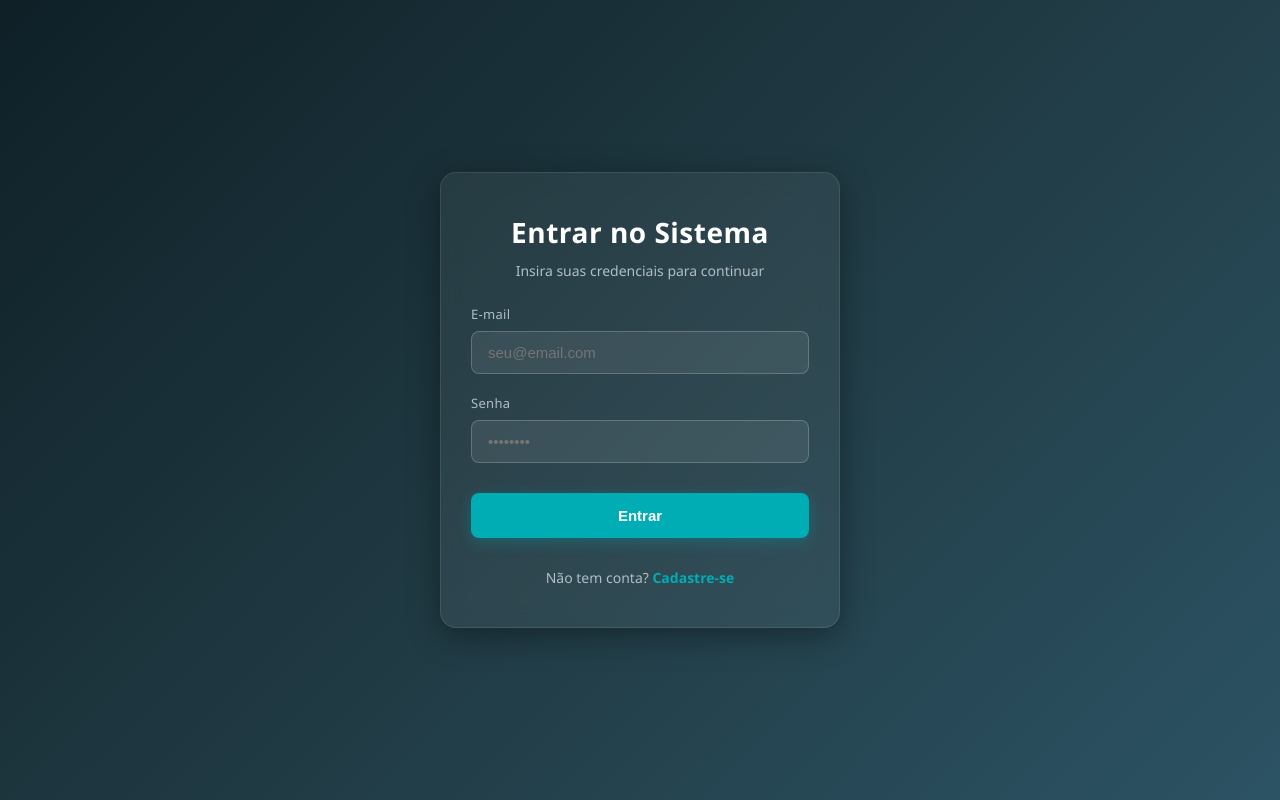
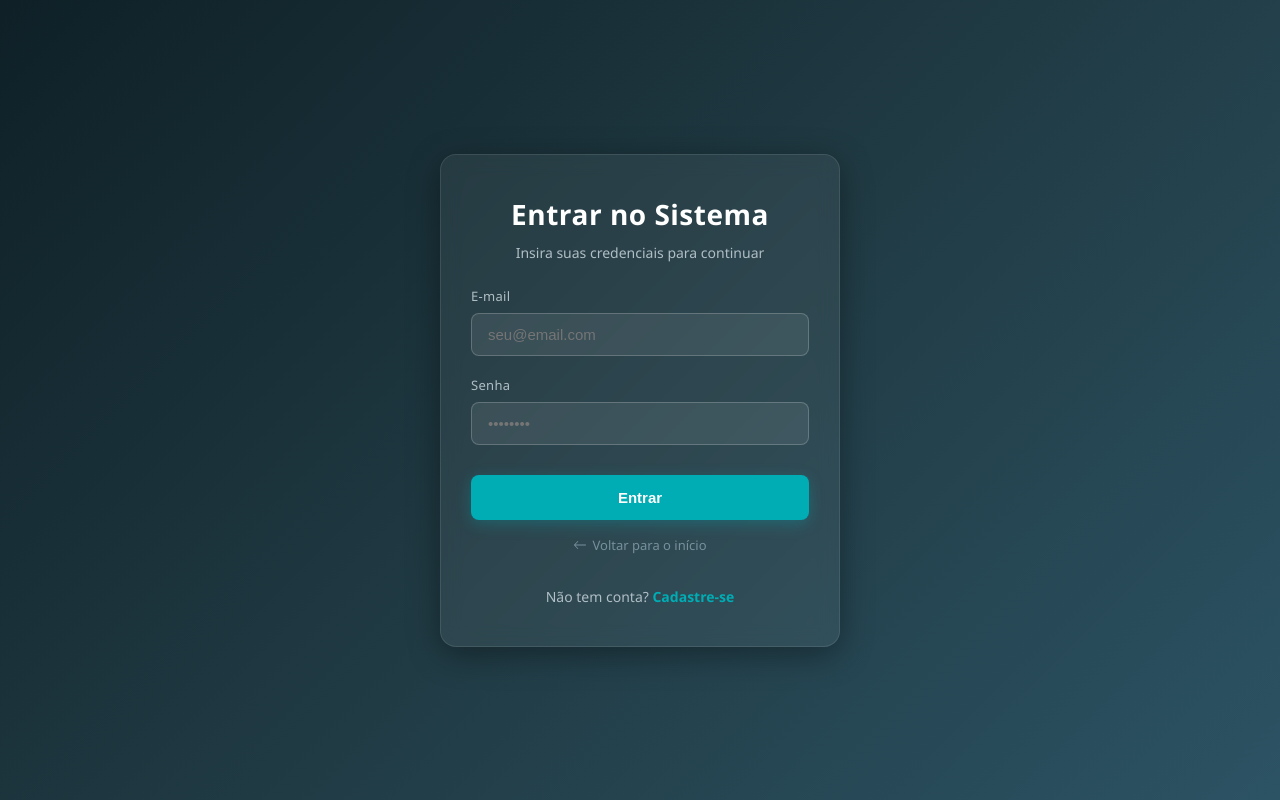
Before and after one commit to f-cordeiro/aapm---PVD, a FastAPI app: page /auth/login in a window 1280 px wide. Run offline with FastAPI, Linux system fonts and the light colour scheme.

Commit message:
feat: Adicionar link para voltar à página inicial no template de login

```diff
--- a/app/templates/auth/login.html
+++ b/app/templates/auth/login.html
@@ -55,6 +55,18 @@
             </button>
         </form>
 
+        <!-- NOVO: Link para voltar à Página Inicial (Index) -->
+        <div style="margin-top: 15px; text-align: center;">
+            <a href="/" style="display: inline-flex; align-items: center; gap: 5px; color: #78909c; text-decoration: none; font-size: 13px; font-weight: 500; transition: color 0.3s ease;"
+               onmouseover="this.style.color='#00adb5';"
+               onmouseout="this.style.color='#78909c';">
+                <svg xmlns="http://www.w3.org/2000/svg" width="14" height="14" fill="currentColor" viewBox="0 0 16 16">
+                    <path fill-rule="evenodd" d="M15 8a.5.5 0 0 0-.5-.5H2.707l3.147-3.146a.5.5 0 1 0-.708-.708l-4 4a.5.5 0 0 0 0 .708l4 4a.5.5 0 0 0 .708-.708L2.707 8.5H14.5A.5.5 0 0 0 15 8"/>
+                </svg>
+                Voltar para o início
+            </a>
+        </div>
+
         <!-- Link para Cadastro -->
         <p style="margin: 30px 0 0 0; text-align: center; font-size: 14px; color: #b0bec5; font-weight: 300;">
             Não tem conta?
```
